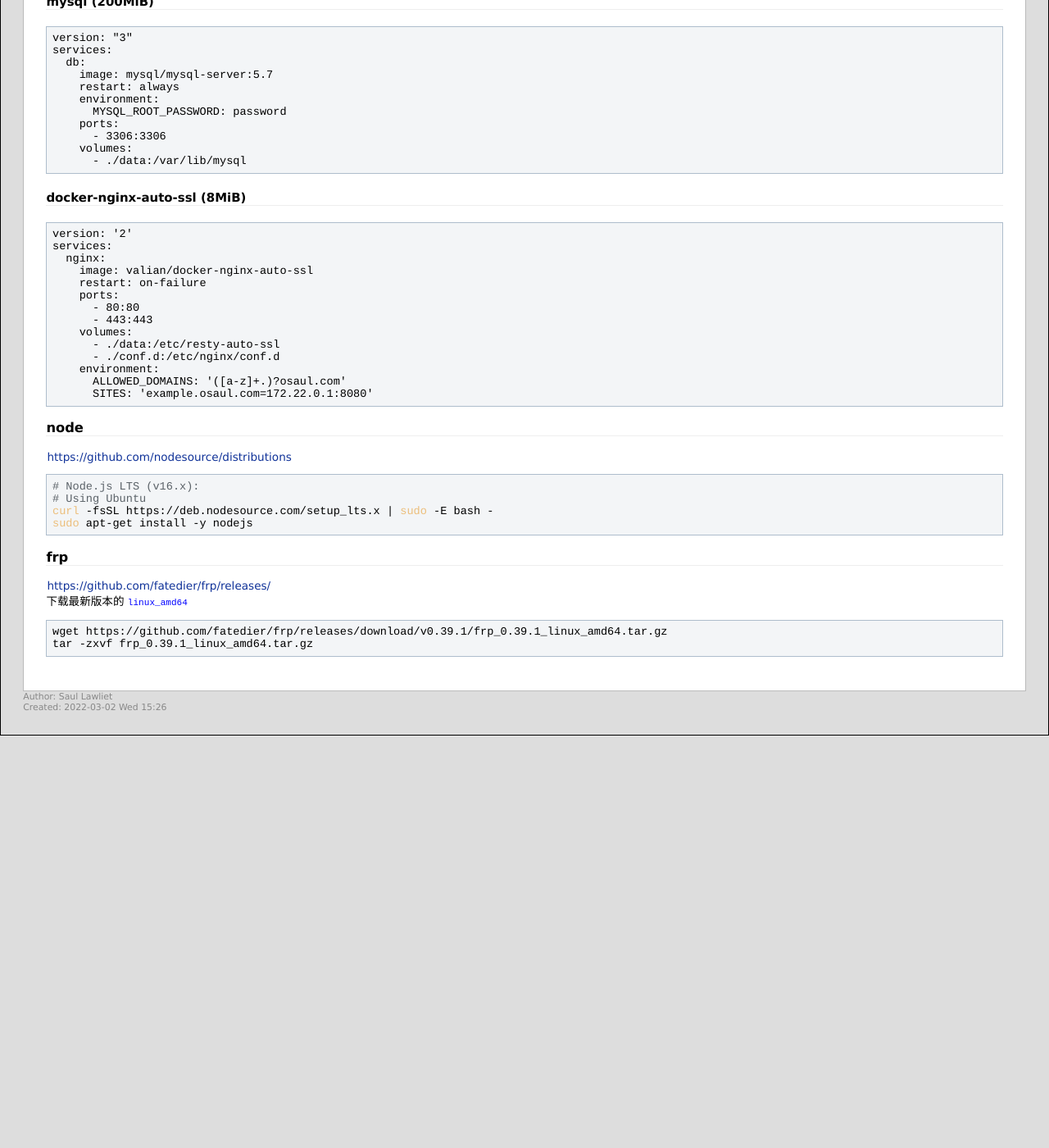
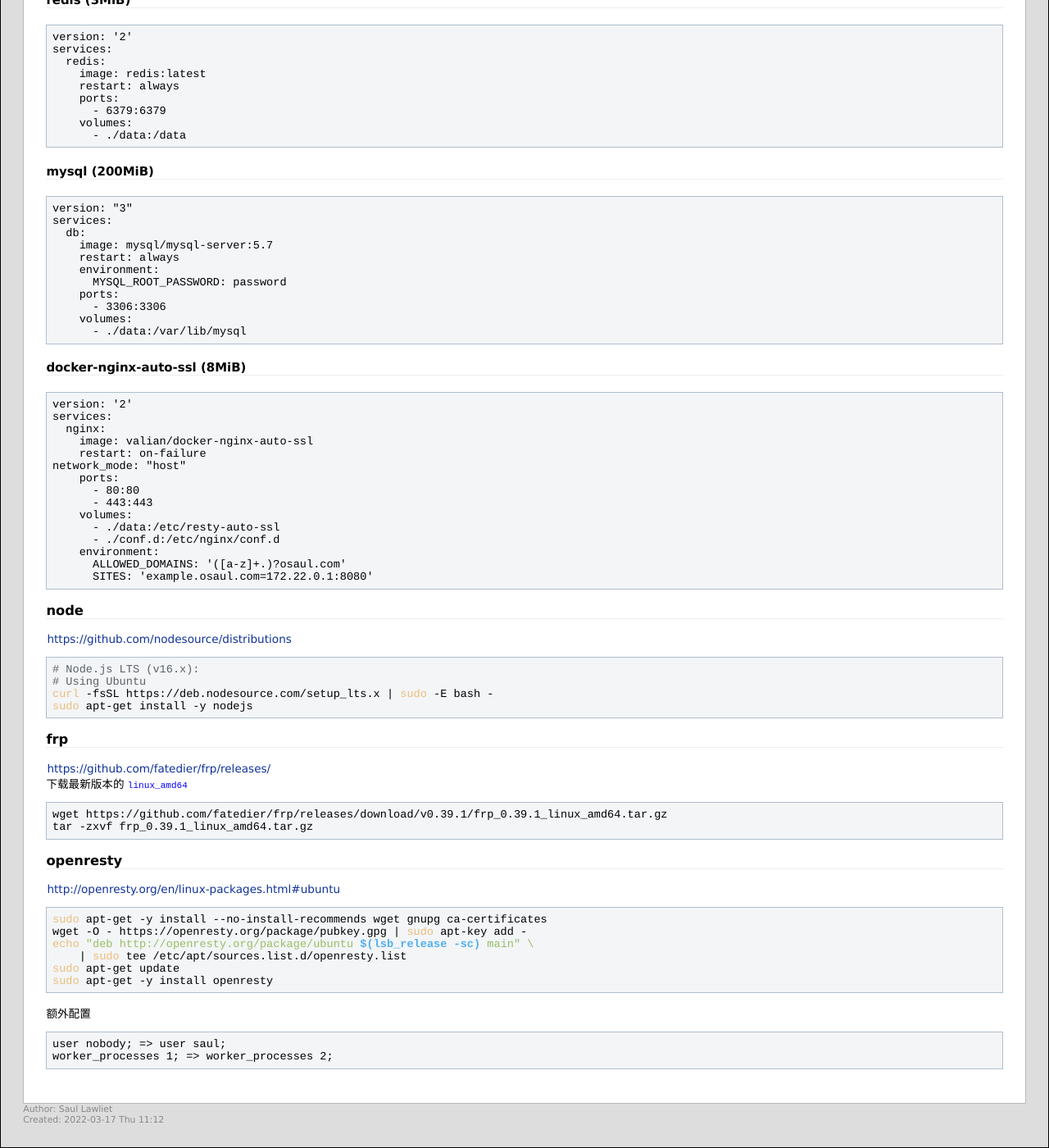
Before and after one commit to SaulLawliet/saullawliet.github.io, a Jekyll site: the page notebook/ubuntu.html, which Jekyll copies as it is, in a window 1280 px wide and 1400 px high, scrolled down 1745 px. Shown: the whole window at 82% size. Built offline with Jekyll 4.4.1, drawn with Linux system fonts in a browser that asks for light colours; before the commit the page ends 2642 px from its top, so only the background shows below that; some of the changed text lies outside the part shown.

Commit message:
god help us all

```diff
--- a/notebook/software-concept.html
+++ b/notebook/software-concept.html
@@ -3,13 +3,13 @@
 "http://www.w3.org/TR/xhtml1/DTD/xhtml1-strict.dtd">
 <html xmlns="http://www.w3.org/1999/xhtml" lang="en" xml:lang="en">
 <head>
-<!-- 2022-01-13 Thu 22:49 -->
+<!-- 2022-03-17 Thu 11:08 -->
 <meta http-equiv="Content-Type" content="text/html;charset=utf-8" />
 <meta name="viewport" content="width=device-width, initial-scale=1" />
 <title>软件开发相关概念</title>
 <meta name="author" content="Saul Lawliet" />
 <meta name="generator" content="Org Mode" />
-<link rel="stylesheet" href="/assets/css/org.css" type="text/css" />
+<link rel="stylesheet" href="https://saullawliet.github.io/assets/css/org.css" type="text/css" />
 </head>
 <body>
 <div id="content" class="content">
@@ -250,7 +250,7 @@
 </div>
 <div id="postamble" class="status">
 <p class="author">Author: Saul Lawliet</p>
-<p class="date">Created: 2022-01-13 Thu 22:49</p>
+<p class="date">Created: 2022-03-17 Thu 11:08</p>
 </div>
 </body>
 </html>
--- a/notebook/ubuntu.html
+++ b/notebook/ubuntu.html
@@ -3,7 +3,7 @@
 "http://www.w3.org/TR/xhtml1/DTD/xhtml1-strict.dtd">
 <html xmlns="http://www.w3.org/1999/xhtml" lang="en" xml:lang="en">
 <head>
-<!-- 2022-03-02 Wed 15:26 -->
+<!-- 2022-03-17 Thu 11:12 -->
 <meta http-equiv="Content-Type" content="text/html;charset=utf-8" />
 <meta name="viewport" content="width=device-width, initial-scale=1" />
 <title>Ubuntu 20.04 从零开始</title>
@@ -31,6 +32,7 @@
 </li>
 <li><a href="#org8501824">node</a></li>
 <li><a href="#org8eea876">frp</a></li>
+<li><a href="#orgadc9952">openresty</a></li>
 </ul>
 </li>
 </ul>
@@ -62,13 +64,24 @@
 </div>
 </div>
 
+<div id="outline-container-org7c09c08" class="outline-2">
+<h2 id="org7c09c08">修改hostname</h2>
+<div class="outline-text-2" id="text-org7c09c08">
+<div class="org-src-container">
+<pre class="src src-shell"><span style="color: #5B6268;"># </span><span style="color: #5B6268;">&#20351;&#29992;root&#25191;&#34892;</span>
+hostnamectl set-hostname myubuntu
+</pre>
+</div>
+</div>
+</div>
+
 <div id="outline-container-orgcf9715d" class="outline-2">
 <h2 id="orgcf9715d">添加 swap</h2>
 <div class="outline-text-2" id="text-orgcf9715d">
 <p>
 <a href="https://itsfoss.com/swap-size/">https://itsfoss.com/swap-size/</a><br />
 </p>
-<pre class="example" id="orgb210bde">
+<pre class="example" id="orgd8c1e59">
 Ubuntu has an entirely different perspective on the swap size as it takes hibernation into consideration. If you need hibernation, a swap of the size of RAM becomes necessary for Ubuntu.
 
 Otherwise, it recommends:
@@ -120,6 +133,8 @@
 <span style="color: #5B6268;"># </span><span style="color: #5B6268;">Install Docker Engine</span>
 <span style="color: #ECBE7B;">sudo</span> apt-get update
 <span style="color: #ECBE7B;">sudo</span> apt-get install docker-ce docker-ce-cli containerd.io
+<span style="color: #5B6268;"># </span><span style="color: #5B6268;">&#32473;&#26222;&#36890;&#29992;&#25143;&#26435;&#38480;</span>
+<span style="color: #ECBE7B;">sudo</span> usermod -G docker -a saul
 </pre>
 </div>
 </div>
@@ -171,6 +186,7 @@
   nginx:
     image: valian/docker-nginx-auto-ssl
     restart: on-failure
+network_mode: "host"
     ports:
       - 80:80
       - 443:443
@@ -216,11 +232,37 @@
 </div>
 </div>
 </div>
+
+<div id="outline-container-orgadc9952" class="outline-3">
+<h3 id="orgadc9952">openresty</h3>
+<div class="outline-text-3" id="text-orgadc9952">
+<p>
+<a href="http://openresty.org/en/linux-packages.html#ubuntu">http://openresty.org/en/linux-packages.html#ubuntu</a><br />
+</p>
+<div class="org-src-container">
+<pre class="src src-shell"><span style="color: #ECBE7B;">sudo</span> apt-get -y install --no-install-recommends wget gnupg ca-certificates
+wget -O - https://openresty.org/package/pubkey.gpg | <span style="color: #ECBE7B;">sudo</span> apt-key add -
+<span style="color: #ECBE7B;">echo</span> <span style="color: #98be65;">"deb http://openresty.org/package/ubuntu </span><span style="color: #51afef; font-weight: bold;">$(lsb_release -sc)</span><span style="color: #98be65;"> main"</span> <span style="color: #98be65;">\</span>
+    | <span style="color: #ECBE7B;">sudo</span> tee /etc/apt/sources.list.d/openresty.list
+<span style="color: #ECBE7B;">sudo</span> apt-get update
+<span style="color: #ECBE7B;">sudo</span> apt-get -y install openresty
+</pre>
+</div>
+
+<p>
+额外配置<br />
+</p>
+<pre class="example" id="org367783a">
+user nobody; =&gt; user saul;
+worker_processes 1; =&gt; worker_processes 2;
+</pre>
+</div>
+</div>
 </div>
 </div>
 <div id="postamble" class="status">
 <p class="author">Author: Saul Lawliet</p>
-<p class="date">Created: 2022-03-02 Wed 15:26</p>
+<p class="date">Created: 2022-03-17 Thu 11:12</p>
 </div>
 </body>
 </html>
```
Also changed, not shown: other parts of notebook/ubuntu.html (+1 -0 lines), notebook/awk.html (+5 -5 lines), notebook/sed.html (+18 -18 lines).
